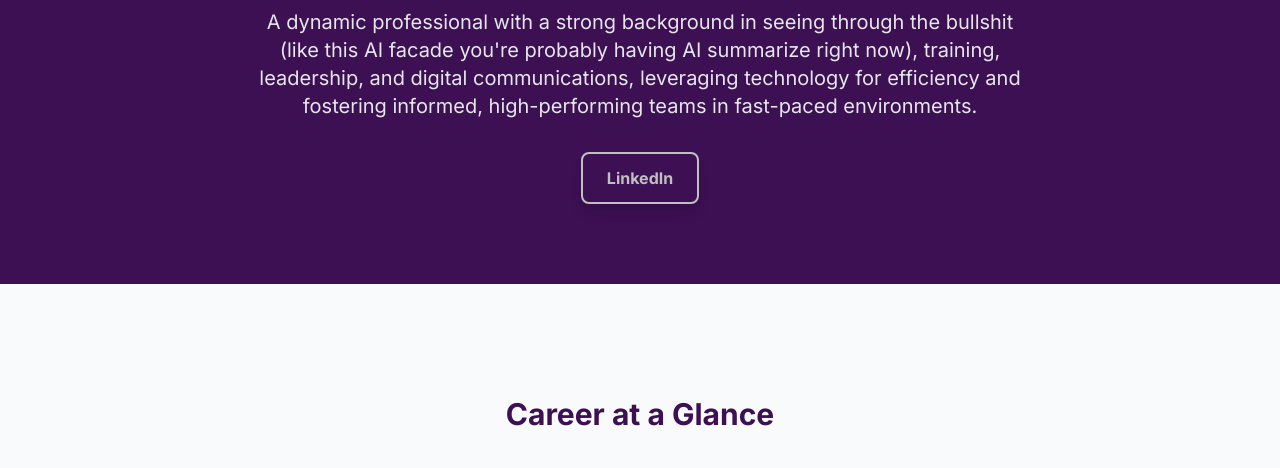
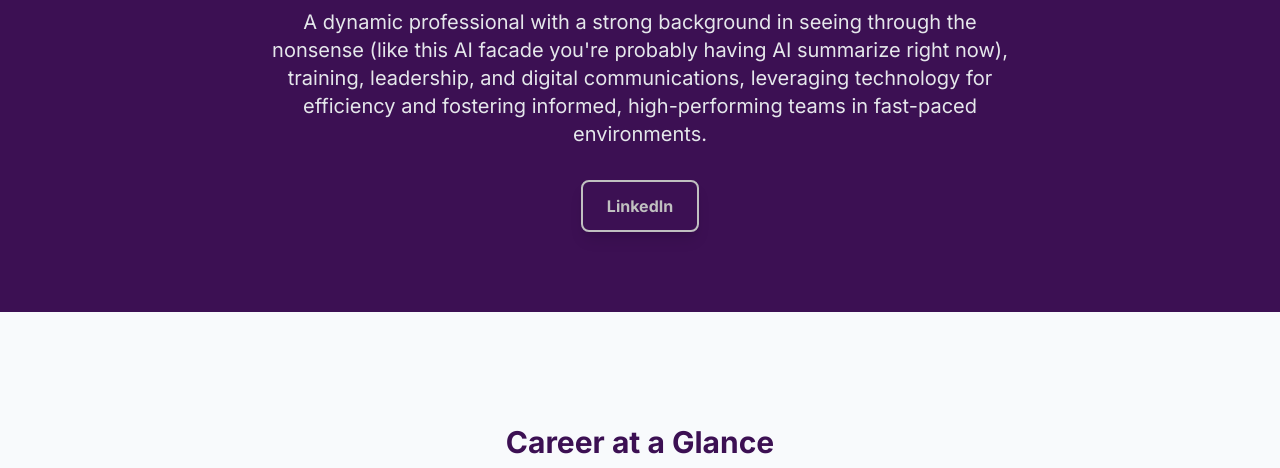
Before and after one commit to harrislunt-spec/harris.lunt.github.io, a plain HTML site: page index.html in a window 1280 px wide. Shown: the part 332-800 px from the top of the page. Drawn offline with nearby package versions, Linux system fonts and the light colour scheme.

Commit message:
Update index.html

```diff
--- a/index.html
+++ b/index.html
@@ -175,7 +175,7 @@
             <div class="max-w-4xl mx-auto px-4">
                 <h2 class="text-4xl md:text-5xl lg:text-6xl font-extrabold mb-4 text-white leading-tight">Harris Lunt: L&D Professional | Internal Comms Technologist</h2>
                 <p class="text-lg md:text-xl text-gray-200 max-w-3xl mx-auto">
-                    A dynamic professional with a strong background in seeing through the bullshit (like this AI facade you're probably having AI summarize right now), training, leadership, and digital communications, leveraging technology for efficiency and fostering informed, high-performing teams in fast-paced environments.
+                    A dynamic professional with a strong background in seeing through the nonsense (like this AI facade you're probably having AI summarize right now), training, leadership, and digital communications, leveraging technology for efficiency and fostering informed, high-performing teams in fast-paced environments.
                 </p>
                 <div class="mt-8 flex justify-center space-x-4">
                     <a href="https://www.linkedin.com/in/harris-lunt" target="_blank" class="border-2 border-rockies-silver text-rockies-silver hover:bg-rockies-silver hover:text-rockies-purple-dark font-bold py-3 px-6 rounded-lg shadow-lg transition duration-300 ease-in-out">
```
